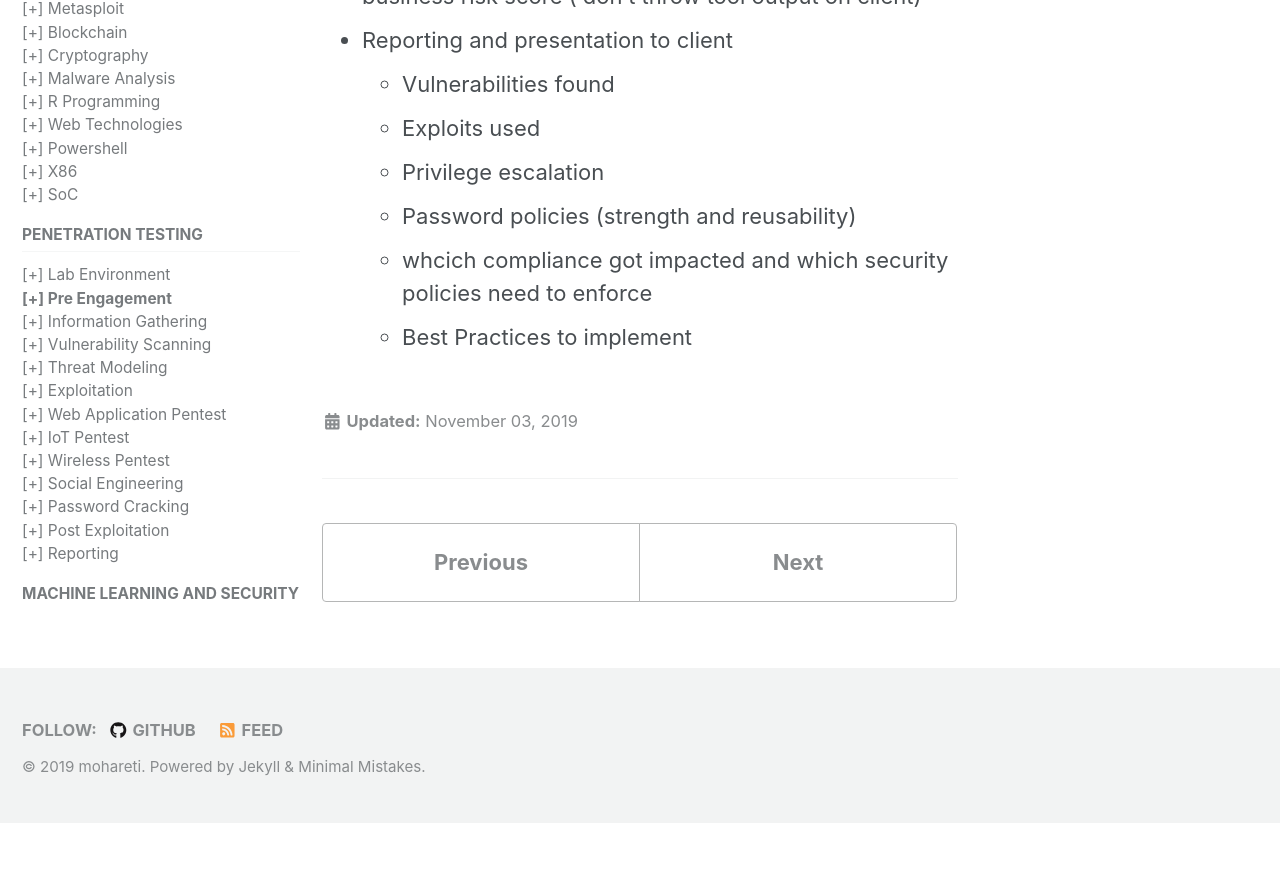
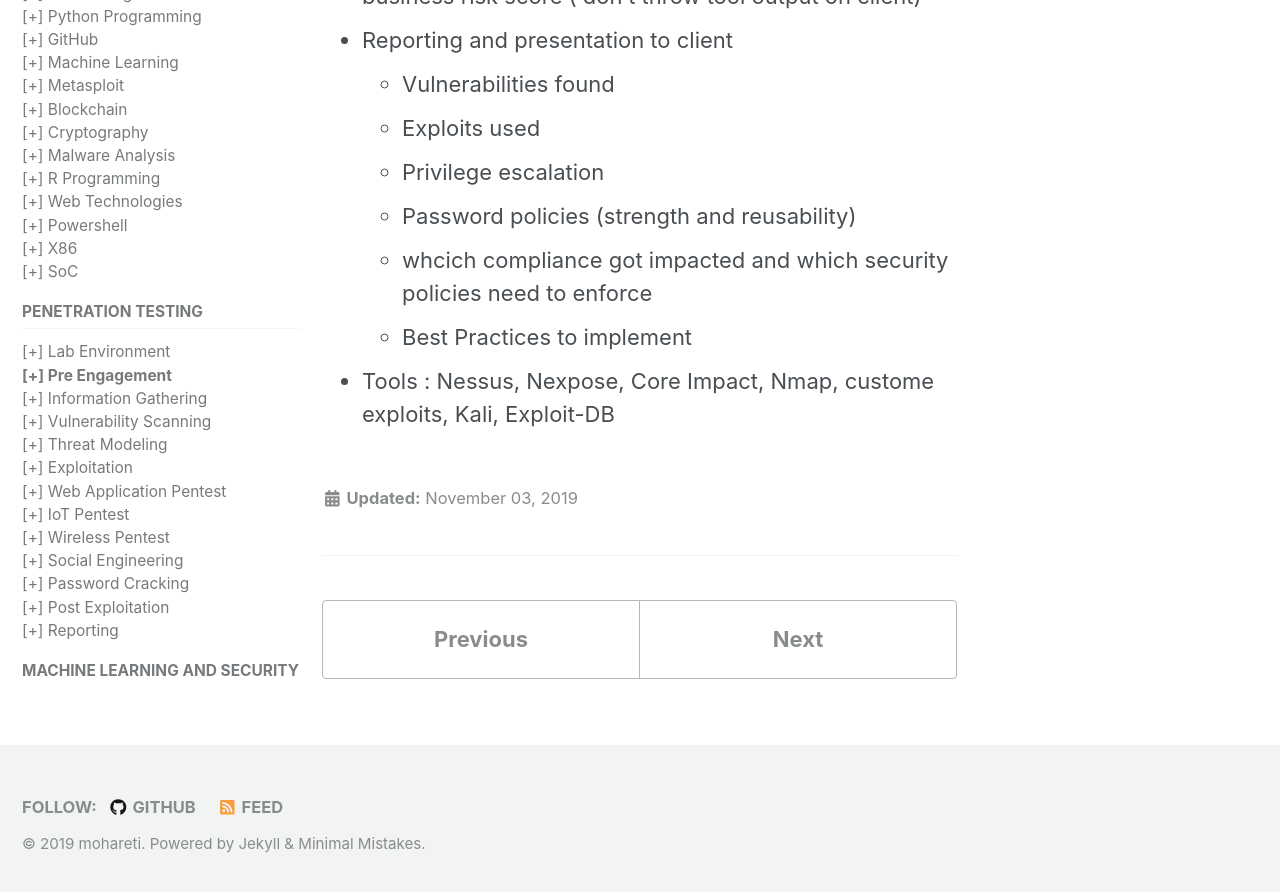
Before and after one commit to mohareti/cyberlab, a Jekyll site: the page built from _pentest/01_pre-engagement.md, in a window 1280 px wide and 900 px high, scrolled down 4404 px. Shown: the top 892 px of the window. Built offline with Jekyll 4.4.1, drawn with Linux system fonts in a browser that asks for light colours; cached includes are drawn as plain includes; nearby versions of some CDN libraries; before the commit the page ends 5227 px from its top, so only the background shows below that.

Commit message:
Update 01_pre-engagement.md

```diff
--- a/_pentest/01_pre-engagement.md
+++ b/_pentest/01_pre-engagement.md
@@ -90,3 +90,5 @@ published: true
 	- Password policies (strength and reusability)
 	- whcich compliance got impacted and which security policies need to enforce
 	- Best Practices to implement
+
+- Tools : Nessus, Nexpose, Core Impact, Nmap, custome exploits, Kali, Exploit-DB
```
